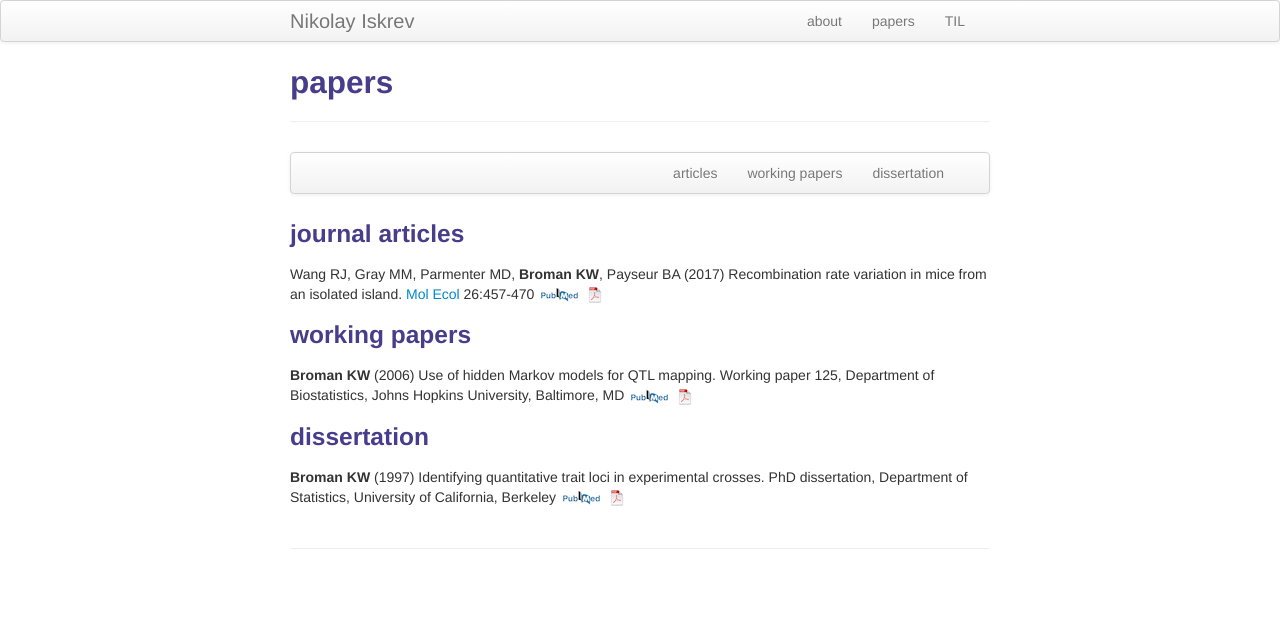
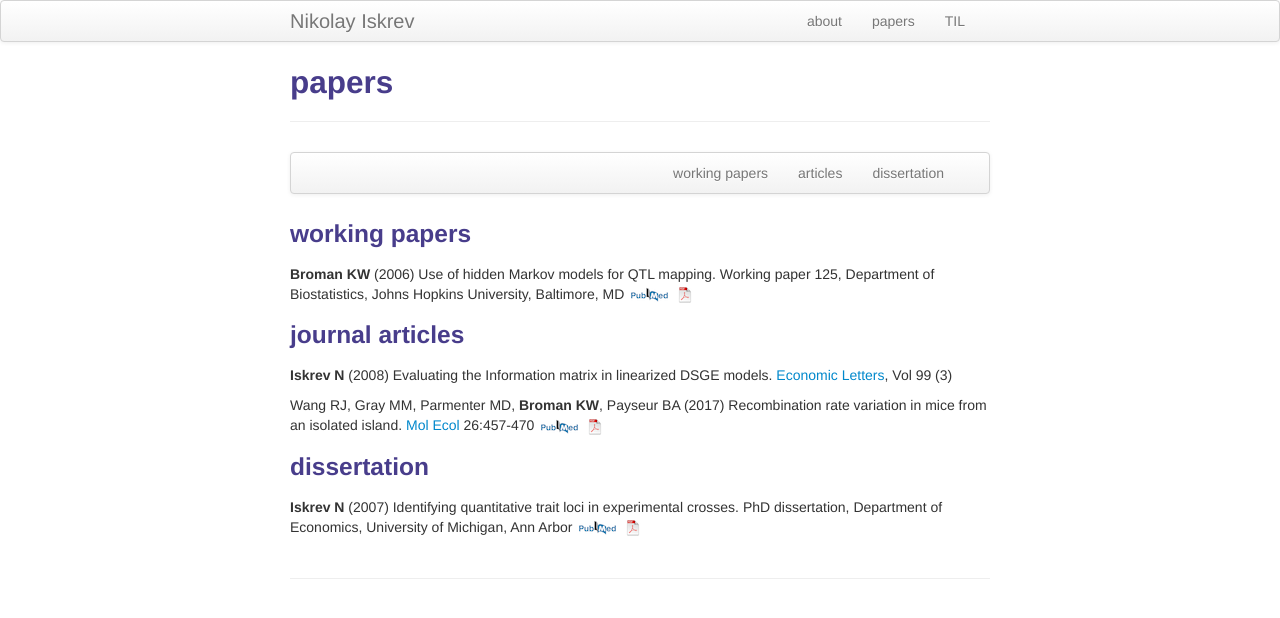
Before and after one commit to niskrev/niskrev.github.io, a Jekyll site: the page built from pages/papers.md, in a window 1280 px wide. Shown: the top 618 px of the page. Built offline with Jekyll 4.4.1, drawn with Linux system fonts in a browser that asks for light colours.

Commit message:
update papers

```diff
--- a/pages/papers.md
+++ b/pages/papers.md
@@ -7,14 +7,24 @@
 <div class="navbar">
     <div class="navbar-inner">
         <ul class="nav">
+            <li><a href="#techreports">working papers</a></li>
             <li><a href="#articles">articles</a></li>
-            <li><a href="#techreports">working papers</a></li>
             <li><a href="#thesis">dissertation</a></li>
         </ul>
     </div>
 </div>
 
+### <a name="techreports"></a>working papers
+
+<a name="hmm"></a>**Broman KW** (2006) Use of hidden Markov models
+for QTL mapping.  Working paper 125, Department of Biostatistics,
+Johns Hopkins University, Baltimore, MD
+[![Abstract](icons16/pubmed-icon.png)](http://www.bepress.com/jhubiostat/paper125)
+[![pdf (94k)](icons16/pdf-icon.png)](http://www.biostat.wisc.edu/~kbroman/publications/hmm.pdf)
+
 ### <a name="articles"></a>journal articles
+
+**Iskrev N** (2008) Evaluating the Information matrix in linearized DSGE models. [Economic Letters](https://www.journals.elsevier.com/economics-letters), Vol 99 (3)
 
 Wang RJ, Gray MM, Parmenter MD, **Broman KW**, Payseur
 BA (2017) Recombination rate variation in mice from an isolated
@@ -25,18 +35,11 @@
 <!-- * 146 * -->
 <!-- http://doi.org/10.1111/mec.13932 -->
 
-### <a name="techreports"></a>working papers
-
-<a name="hmm"></a>**Broman KW** (2006) Use of hidden Markov models
-for QTL mapping.  Working paper 125, Department of Biostatistics,
-Johns Hopkins University, Baltimore, MD
-[![Abstract](icons16/pubmed-icon.png)](http://www.bepress.com/jhubiostat/paper125)
-[![pdf (94k)](icons16/pdf-icon.png)](http://www.biostat.wisc.edu/~kbroman/publications/hmm.pdf)
 
 ### <a name="thesis"></a>dissertation
 
-**Broman KW** (1997) Identifying quantitative trait loci in
-experimental crosses.  PhD dissertation, Department of Statistics,
-University of California, Berkeley
+**Iskrev N** (2007) Identifying quantitative trait loci in
+experimental crosses.  PhD dissertation, Department of Economics,
+University of Michigan, Ann Arbor
 [![Abstract](icons16/pubmed-icon.png)](http://www.biostat.wisc.edu/~kbroman/publications/thesis_abstract.html)
 [![pdf (653k)](icons16/pdf-icon.png)](http://www.biostat.wisc.edu/~kbroman/publications/thesis.pdf)
```
